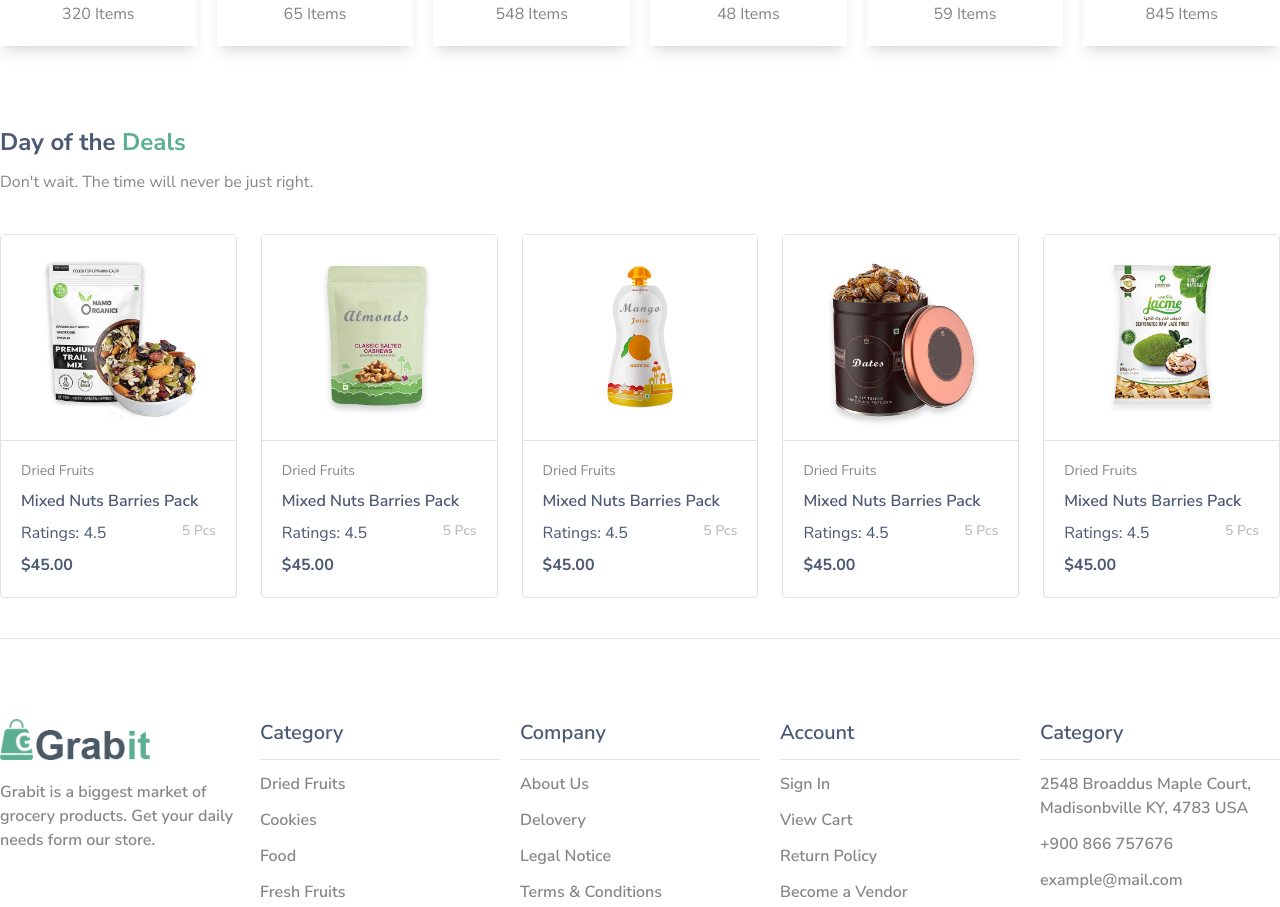
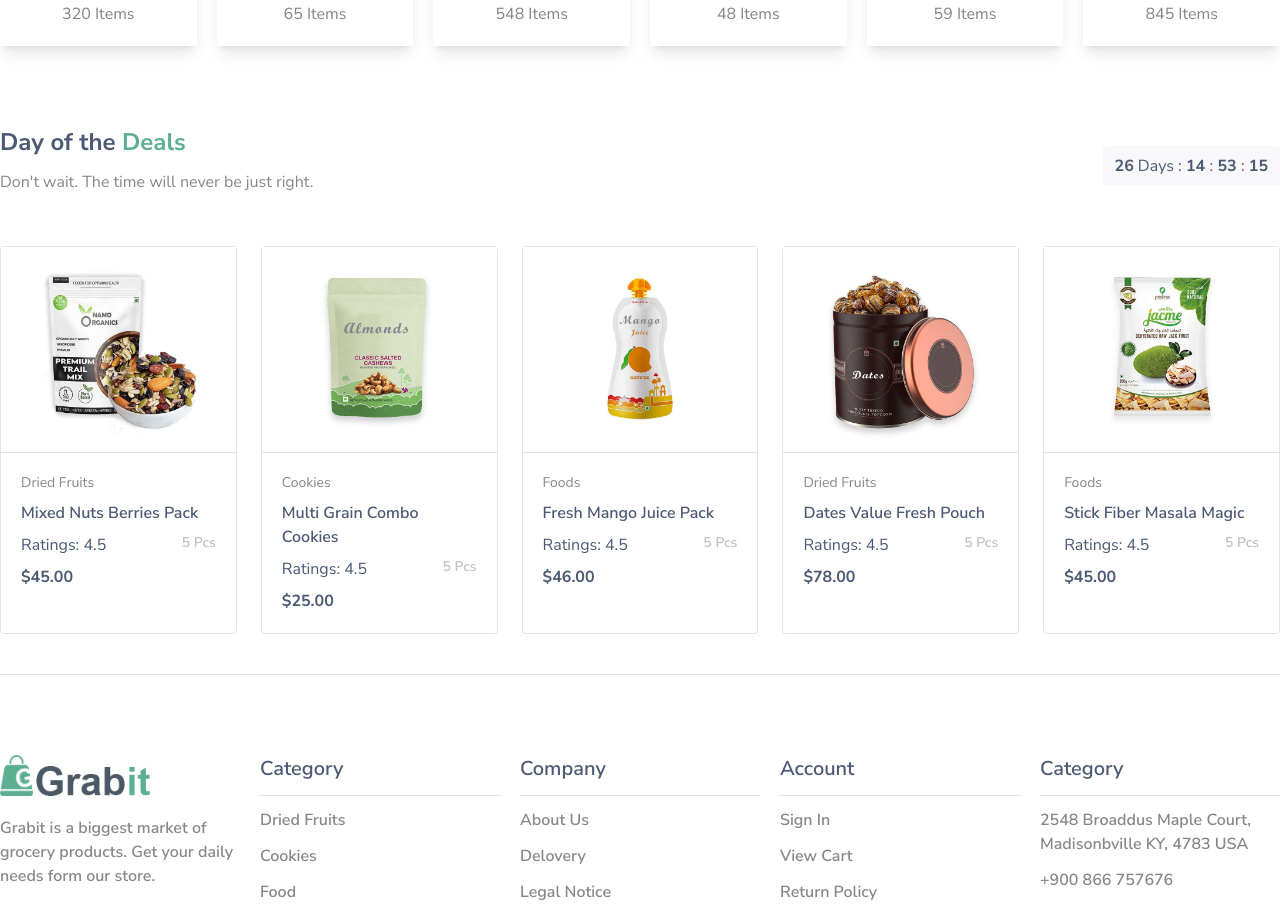
Before and after one commit to SalehAhmed19/e-com, a React (Vite) app: page / in a window 1280 px wide. Shown: the part 908-1815 px from the top of the page. Built offline with nearby package versions, Linux system fonts and the light colour scheme.

Commit message:
timer-added

```diff
--- a/src/Components/Isolated/Deals.jsx
+++ b/src/Components/Isolated/Deals.jsx
@@ -4,6 +4,7 @@ import product_2 from "../../assets/img/products/3_1.jpg";
 import product_3 from "../../assets/img/products/9_1.jpg";
 import product_4 from "../../assets/img/products/2_1.jpg";
 import product_5 from "../../assets/img/products/1_1.jpg";
+import Timer from "./Timer";
 
 function Deals() {
   const products = [
@@ -46,25 +47,30 @@ function Deals() {
 
   return (
     <div>
+      <div className="flex justify-between items-center">
+        <div>
           <h2 className="font-bold text-2xl">
             Day of the <span className="text-[#5CAF90]">Deals</span>
           </h2>
           <p className="text-[#878787] my-3">
             Don't wait. The time will never be just right.
           </p>
+        </div>
+        <Timer />
+      </div>
 
       <div className="grid grid-cols-5 gap-6 my-10">
         {products.map((product) => (
-          <div className="border border-[#e4e1e1] rounded-sm">
+          <div key={product.id} className="border border-[#e4e1e1] rounded-sm">
             <img className="w-full" src={product.img} alt="" />
             <div className="border-t border-[#e4e1e1] p-5">
-              <p className="text-[#878787] text-sm">Dried Fruits</p>
-              <h5 className="font-semibold py-2">Mixed Nuts Barries Pack</h5>
+              <p className="text-[#878787] text-sm">{product.category}</p>
+              <h5 className="font-semibold py-2">{product.name}</h5>
               <div className="flex justify-between">
                 <p className="pb-2">Ratings: 4.5</p>
                 <p className="text-sm text-[#c0c0c0] font-semibold">5 Pcs</p>
               </div>
-              <p className="font-bold">$45.00</p>
+              <p className="font-bold">${product.price}.00</p>
             </div>
           </div>
         ))}
--- /dev/null
+++ b/src/Components/Isolated/Timer.jsx
@@ -0,0 +1,35 @@
+import React, { useState, useEffect } from "react";
+
+function Timer() {
+  const [timeLeft, setTimeLeft] = useState(2300000); // 120 seconds countdown
+
+  useEffect(() => {
+    if (timeLeft === 0) return;
+
+    const intervalId = setInterval(() => {
+      setTimeLeft((prevTime) => prevTime - 1);
+    }, 1000);
+
+    return () => clearInterval(intervalId);
+  }, [timeLeft]);
+
+  // Convert timeLeft into minutes and seconds
+  // Convert timeLeft into days, hours, minutes, and seconds
+  const days = Math.floor(timeLeft / (24 * 60 * 60));
+  const hours = Math.floor((timeLeft % (24 * 60 * 60)) / (60 * 60));
+  const minutes = Math.floor((timeLeft % (60 * 60)) / 60);
+  const seconds = timeLeft % 60;
+
+  return (
+    <div className="bg-[#F8F8FB] px-3 py-2 rounded-sm">
+      <p>
+        <span className="font-bold">{String(days).padStart(2, "0")}</span> Days
+        :<span className="font-bold"> {String(hours).padStart(2, "0")} </span>:
+        <span className="font-bold"> {String(minutes).padStart(2, "0")} </span>{" "}
+        : <span className="font-bold">{String(seconds).padStart(2, "0")}</span>
+      </p>
+    </div>
+  );
+}
+
+export default Timer;
```
Lines whose indentation alone changed are shown as unchanged.
